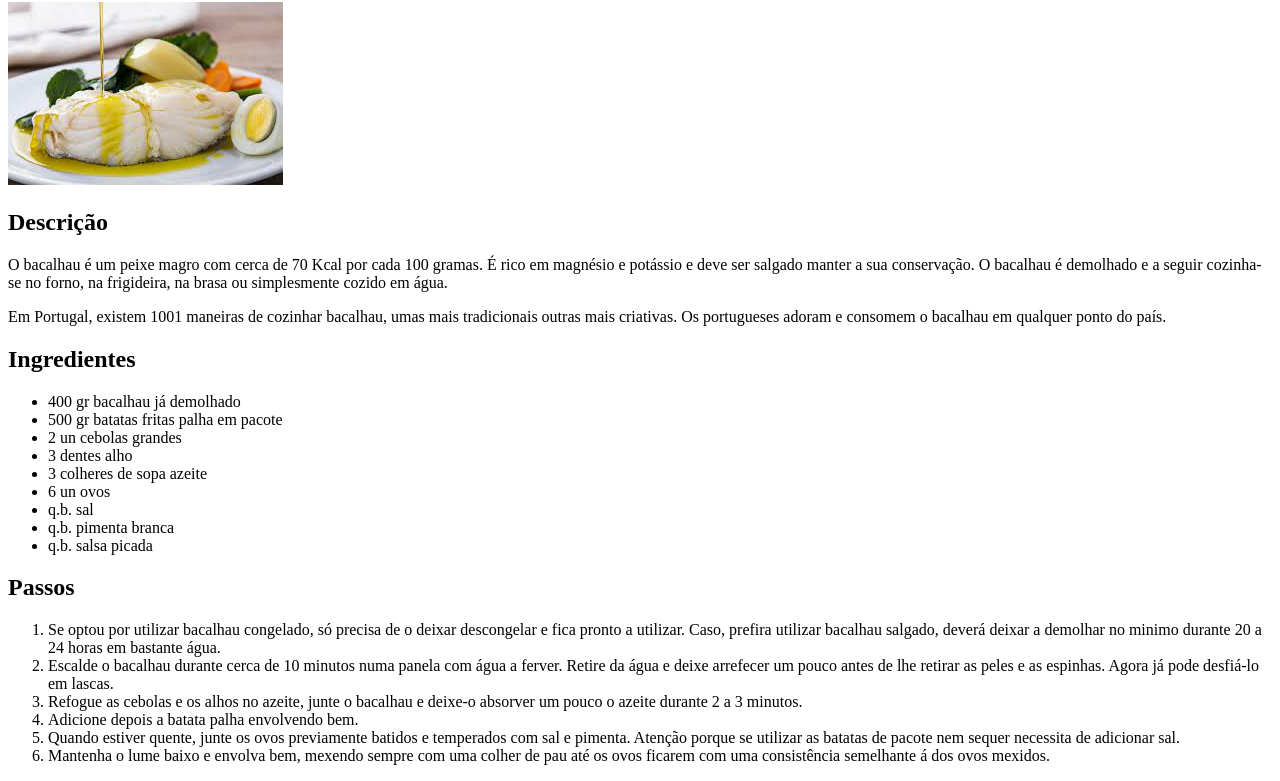
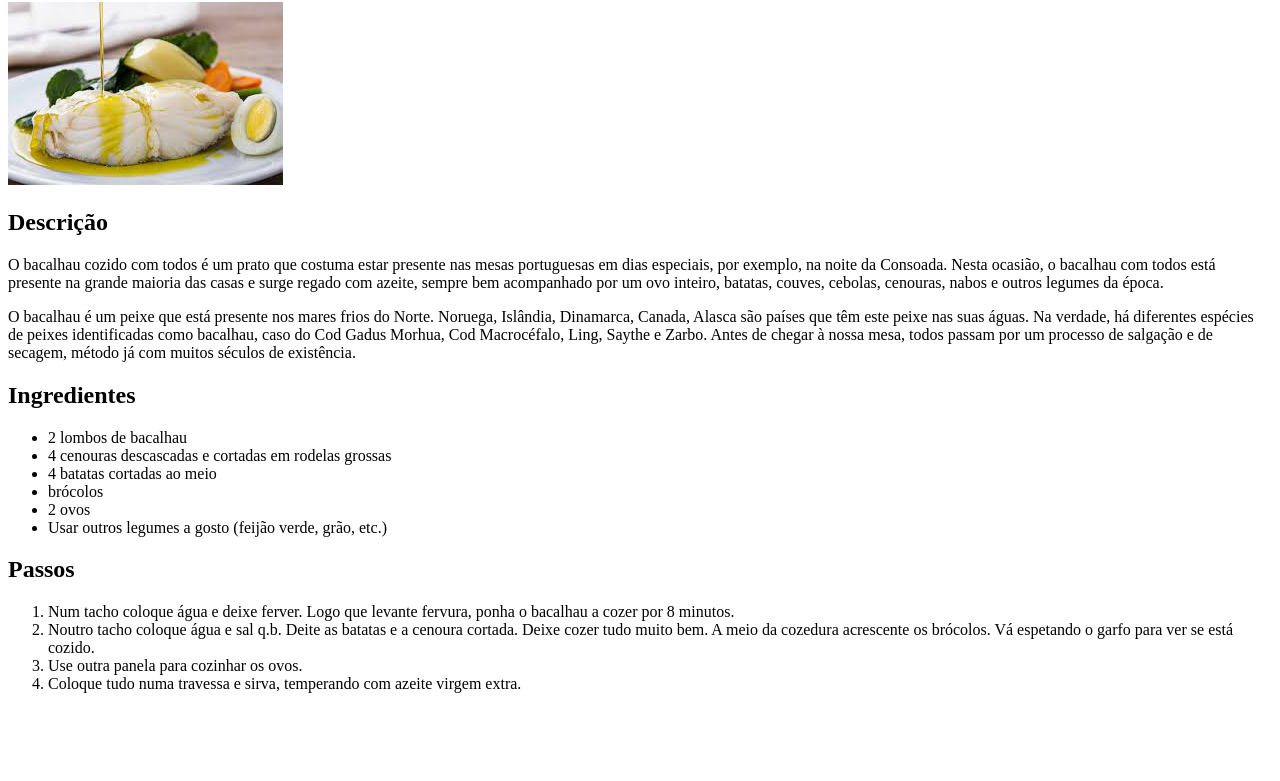
Before and after one commit to MrBowmanXD/odin-recipes, a plain HTML site: page recipes/bacalhau_cozido.html in a window 1280 px wide. Shown: the part 78-859 px from the top of the page. After the commit the page ends 800 px from the top, so only its background shows below. Drawn offline with Linux system fonts and the light colour scheme.

Commit message:
Updated the bacalhau cozido html file with recipe data

```diff
--- a/recipes/bacalhau_cozido.html
+++ b/recipes/bacalhau_cozido.html
@@ -11,28 +11,23 @@
     <h1>Bacalhau cozido</h1>
     <img src="../images/bacalhau_cozido.jpeg" alt="Bacalhau cozido">
     <h2>Descrição</h2>
-    <p>O bacalhau é um peixe magro com cerca de 70 Kcal por cada 100 gramas. É rico em magnésio e potássio e deve ser salgado manter a sua conservação. O bacalhau é demolhado e a seguir cozinha-se no forno, na frigideira, na brasa ou simplesmente cozido em água.</p>
-    <p>Em Portugal, existem 1001 maneiras de cozinhar bacalhau, umas mais tradicionais outras mais criativas. Os portugueses adoram e consomem o bacalhau em qualquer ponto do país.</p>
+    <p>O bacalhau cozido com todos é um prato que costuma estar presente nas mesas portuguesas em dias especiais, por exemplo, na noite da Consoada. Nesta ocasião, o bacalhau com todos está presente na grande maioria das casas e surge regado com azeite, sempre bem acompanhado por um ovo inteiro, batatas, couves, cebolas, cenouras, nabos e outros legumes da época.</p>
+    <p>O bacalhau é um peixe que está presente nos mares frios do Norte. Noruega, Islândia, Dinamarca, Canada, Alasca são países que têm este peixe nas suas águas. Na verdade, há diferentes espécies de peixes identificadas como bacalhau, caso do Cod Gadus Morhua, Cod Macrocéfalo, Ling, Saythe e Zarbo. Antes de chegar à nossa mesa, todos passam por um processo de salgação e de secagem, método já com muitos séculos de existência.</p>
     <h2>Ingredientes</h2>
     <ul>
-        <li>400 gr bacalhau já demolhado</li>
-        <li>500 gr batatas fritas palha em pacote</li>
-        <li>2 un cebolas grandes</li>
-        <li>3 dentes alho</li>
-        <li>3 colheres de sopa azeite</li>
-        <li>6 un ovos</li>
-        <li>q.b. sal</li>
-        <li>q.b. pimenta branca</li>
-        <li>q.b. salsa picada</li>
+        <li>2 lombos de bacalhau</li>
+        <li>4 cenouras descascadas e cortadas em rodelas grossas</li>
+        <li>4 batatas cortadas ao meio</li>
+        <li>brócolos</li>
+        <li>2 ovos</li>
+        <li>Usar outros legumes a gosto (feijão verde, grão, etc.)</li>
     </ul>
     <h2>Passos</h2>
     <ol>
-        <li>Se optou por utilizar bacalhau congelado, só precisa de o deixar descongelar e fica pronto a utilizar. Caso, prefira utilizar bacalhau salgado, deverá deixar a demolhar no minimo durante 20 a 24 horas em bastante água.</li>
-        <li>Escalde o bacalhau durante cerca de 10 minutos numa panela com água a ferver. Retire da água e deixe arrefecer um pouco antes de lhe retirar as peles e as espinhas. Agora já pode desfiá-lo em lascas.</li>
-        <li>Refogue as cebolas e os alhos no azeite, junte o bacalhau e deixe-o absorver um pouco o azeite durante 2 a 3 minutos.</li>
-        <li>Adicione depois a batata palha envolvendo bem.</li>
-        <li>Quando estiver quente, junte os ovos previamente batidos e temperados com sal e pimenta. Atenção porque se utilizar as batatas de pacote nem sequer necessita de adicionar sal.</li>
-        <li>Mantenha o lume baixo e envolva bem, mexendo sempre com uma colher de pau até os ovos ficarem com uma consistência semelhante á dos ovos mexidos.</li>
+        <li>Num tacho coloque água e deixe ferver. Logo que levante fervura, ponha o bacalhau a cozer por 8 minutos.</li>
+        <li>Noutro tacho coloque água e sal q.b. Deite as batatas e a cenoura cortada. Deixe cozer tudo muito bem. A meio da cozedura acrescente os brócolos. Vá espetando o garfo para ver se está cozido.</li>
+        <li>Use outra panela para cozinhar os ovos.</li>
+        <li>Coloque tudo numa travessa e sirva, temperando com azeite virgem extra. </li>
     </ol>
 </body>
 </html>
```
